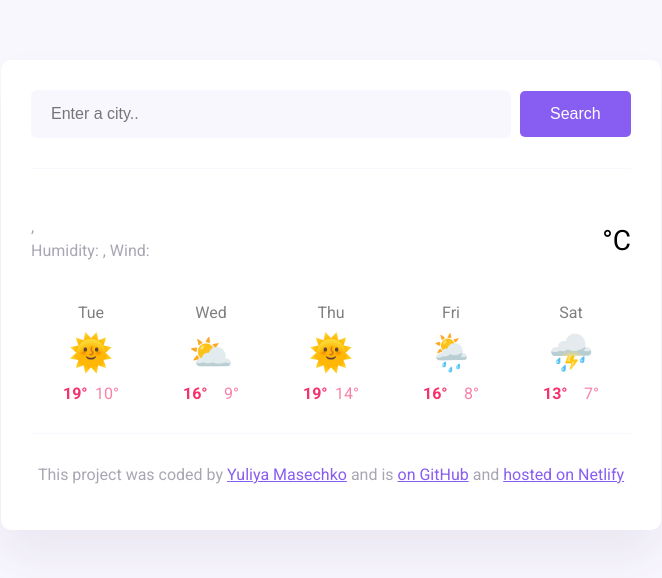
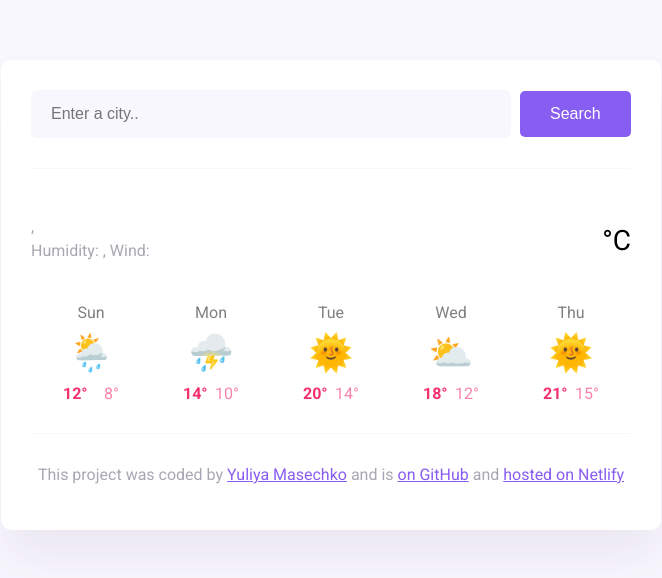
Before and after one commit to YuliaMas/weather-app, a plain HTML site: page index.html in a window 1280 px wide. Shown: the whole page, without its empty margins (309-971 px from the left). Drawn offline with nearby package versions, Linux system fonts and the light colour scheme; no server answers.

Commit message:
Inject  the forcast HTML from Javascript

```diff
--- a/index.html
+++ b/index.html
@@ -37,8 +37,8 @@
                     <div class="current-temperature-unit">°C</div>
                 </div>
             </div>
-            <div class="weather-forcast">
-                <div class="weather-forcast-day">
+            <div class="weather-forcast" id="forcast">
+                <!-- <div class="weather-forcast-day">
                     <div class="weather-forcast-date">Tue</div>
                     <div class="weather-forcast-icon">🌞</div>
                     <div class="weather-forcast-temperatures">
@@ -47,8 +47,8 @@
                         </span>
                         <span class="weather-forcast-temperature-min"> 10° </span>
                     </div>
-                </div>
-                <div class="weather-forcast-day">
+                </div> -->
+                <!-- <div class="weather-forcast-day">
                     <div class="weather-forcast-date">Wed</div>
                     <div class="weather-forcast-icon">⛅</div>
                     <div class="weather-forcast-temperatures">
@@ -87,7 +87,7 @@
                         </span>
                         <span class="weather-forcast-temperature-min"> 7° </span>
                     </div>
-                </div>
+                </div> -->
             </div>
         </main>
         <footer>
--- a/src/weather.js
+++ b/src/weather.js
@@ -47,7 +47,34 @@ function formatDate(date) {
     return `${day} ${hours}:${minutes}`;
 }
 
+function displayForcast() {
+    let days = ["Sun", "Mon", "Tue", 'Wed', 'Thu'];
+    let icons = ["🌦️", "⛈️", "🌞", "⛅", "🌞"];
+    let tempMax = [12, 14, 20, 18, 21];
+    let tempMin = [8, 10, 14, 12, 15];
+    let forcastHtml = "";
+
+    days.forEach((day, index) => {
+        forcastHtml += `
+        <div class="weather-forcast-day">
+            <div class="weather-forcast-date">${day}</div>
+            <div class="weather-forcast-icon">${icons[index]}</div>
+            <div class="weather-forcast-temperatures">
+                <span class="weather-forcast-temperature-max">
+                     <strong>${tempMax[index]}°</strong>
+                </span>
+                <span class="weather-forcast-temperature-min">${tempMin[index]}°</span>
+            </div>
+        </div>
+        `;
+    });
+
+    let forcastElement = document.querySelector("#forcast");
+    forcastElement.innerHTML = forcastHtml;
+}
+
 let searchForm = document.querySelector("#search-form");
 searchForm.addEventListener("submit", search);
 
 searchCity("Lviv");
+displayForcast();
```
